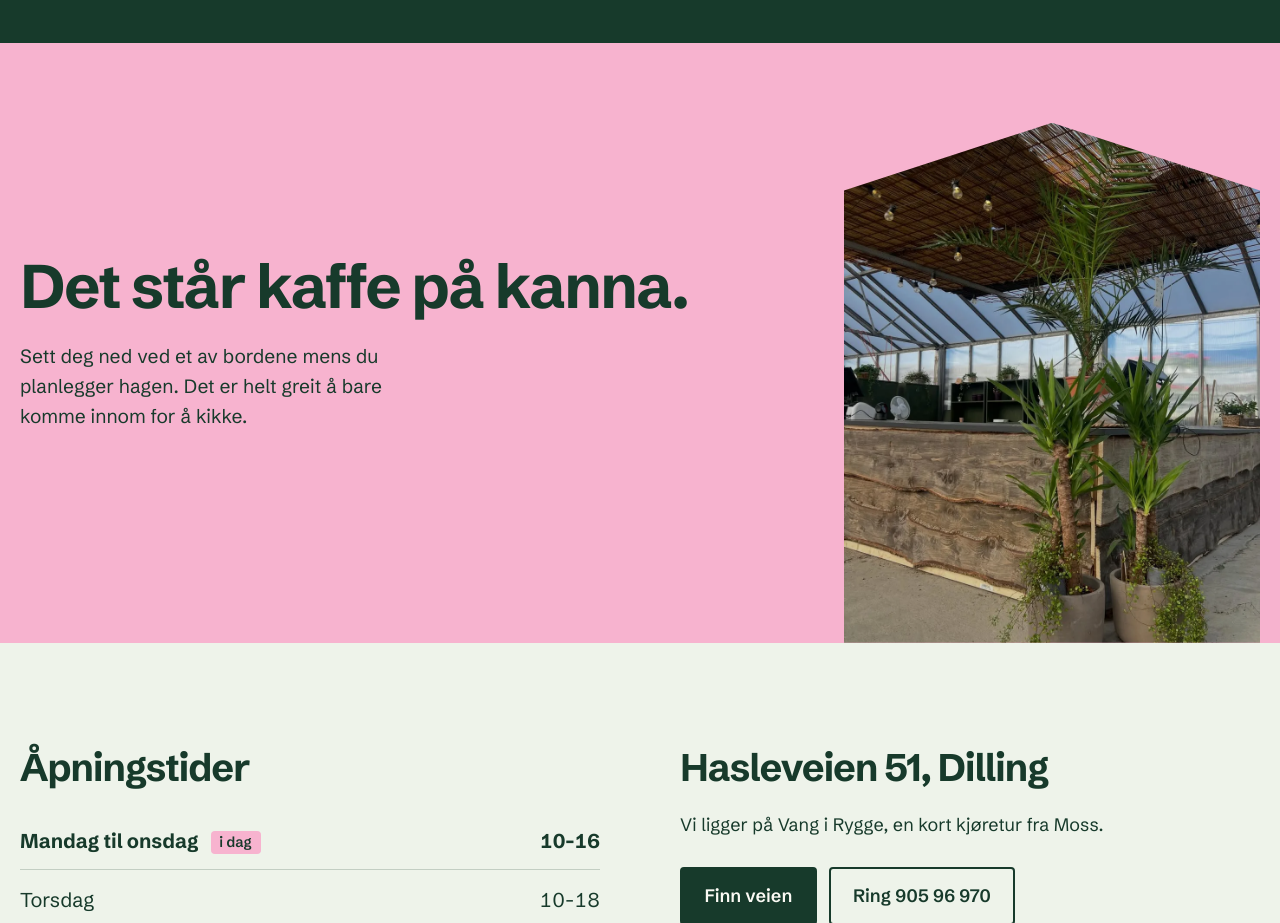
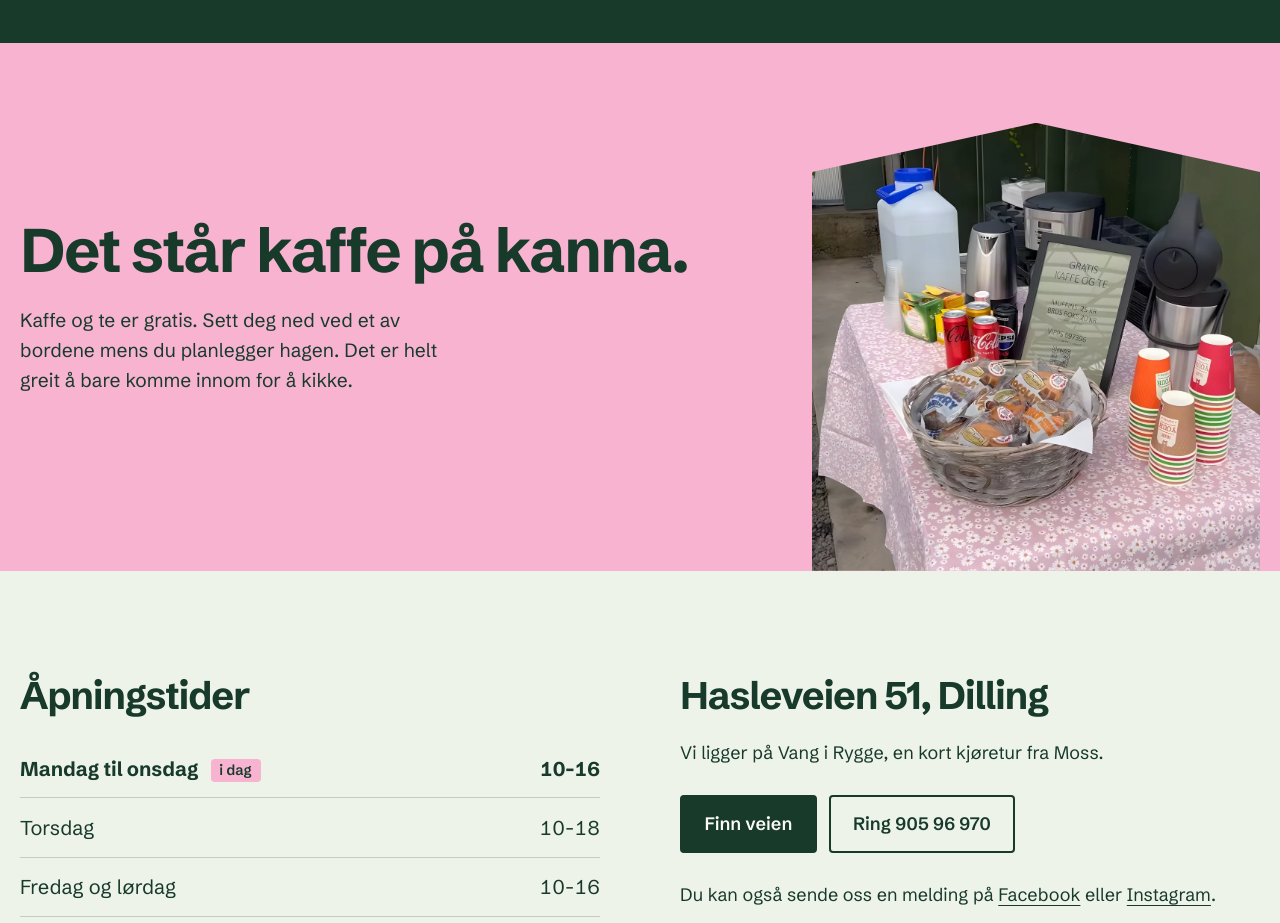
Before and after one commit to Ola-HH/bergerud-blomsterutsalg, a plain HTML site: page index.html in a window 1280 px wide. Shown: the part 3760-4683 px from the top of the page. Drawn offline with Linux system fonts and the light colour scheme.

Commit message:
Show the actual coffee stand in the coffee section
Co-Authored-By: Claude <noreply@anthropic.com>

```diff
--- a/index.html
+++ b/index.html
@@ -178,9 +178,9 @@
   <section class="kaffe">
     <div class="kaffe-tekst">
       <h2>Det står kaffe på kanna.</h2>
-      <p>Sett deg ned ved et av bordene mens du planlegger hagen. Det er helt greit å bare komme innom for å kikke.</p>
+      <p>Kaffe og te er gratis. Sett deg ned ved et av bordene mens du planlegger hagen. Det er helt greit å bare komme innom for å kikke.</p>
     </div>
-    <img src="bilder/disken.webp" width="960" height="1280" loading="lazy" alt="Disken i drivhuset, bygget av grove treplanker, med palmer foran og lyslenker i taket">
+    <img src="bilder/kaffe.webp" width="1200" height="1200" loading="lazy" alt="Bord med kaffetrakter, termos, pappkrus, muffins og brus, og et skilt der det står gratis kaffe og te">
   </section>
 
   <section class="besok">
--- a/stil.css
+++ b/stil.css
@@ -493,10 +493,8 @@ h1 {
 .kaffe img {
   justify-self: end;
   width: 100%;
-  max-width: 26rem;
-  aspect-ratio: 4 / 5;
-  object-fit: cover;
-  clip-path: polygon(0 13%, 50% 0, 100% 13%, 100% 100%, 0 100%);
+  max-width: 28rem;
+  clip-path: polygon(0 11%, 50% 0, 100% 11%, 100% 100%, 0 100%);
 }
 
 /* Besøk */
```
Also changed, not shown: bilder/disken.webp (deleted), bilder/kaffe.webp (added).
